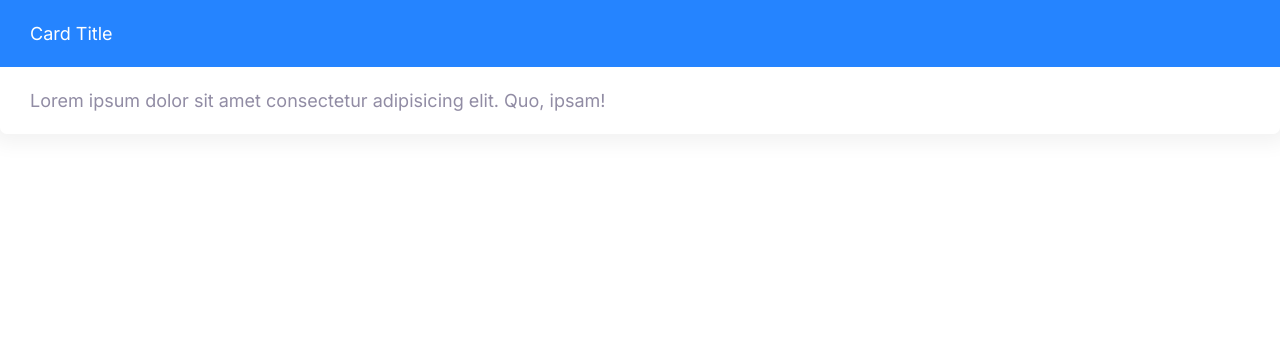
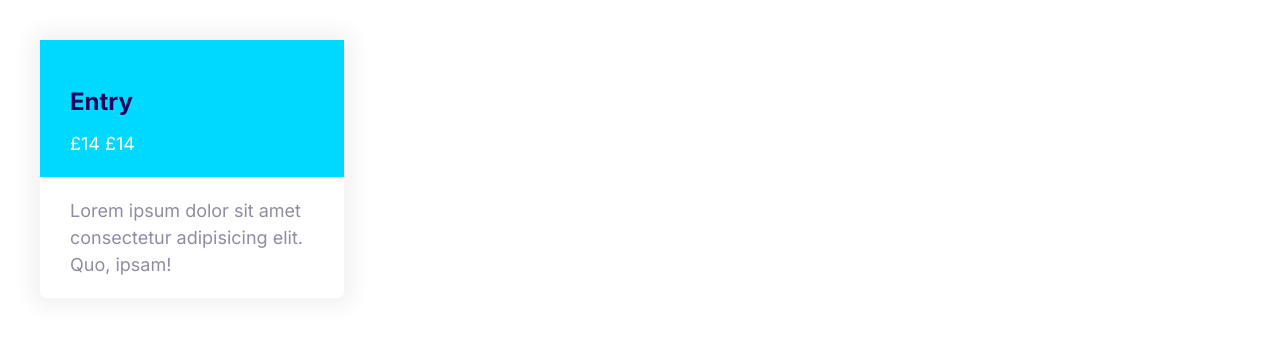
Before and after one commit to KristianPeterZwart/ULTIMATEHTML5CSS3PART3, a plain HTML site: page index.html in a window 1280 px wide. Drawn offline with Linux system fonts and the light colour scheme.

Commit message:
Update index.html

```diff
--- a/index.html
+++ b/index.html
@@ -12,12 +12,19 @@
 </head>
 <body>
     <div>
-    <div class="card card--primary">
-        <header class="card__header">Card Title</header>
-        <div class="card__body">
-            Lorem ipsum dolor sit amet consectetur adipisicing elit. Quo, ipsam!
+        <div style="width: 30%; padding: 4rem">
+        <div class="plan">
+    <div class="card card--secondary">
+            <header class="card__header">
+                <h3 class="plan__name">Entry</h3>
+                <span class="plan__price">£14</span>
+                <span class="plan__billing-cycle">£14</span>
+            </header>
+            <div class="card__body">
+                Lorem ipsum dolor sit amet consectetur adipisicing elit. Quo, ipsam!
+            </div>
         </div>
-    </div>
-    </div>
+        </div>
+        </div>
 </body>
 </html>
```
